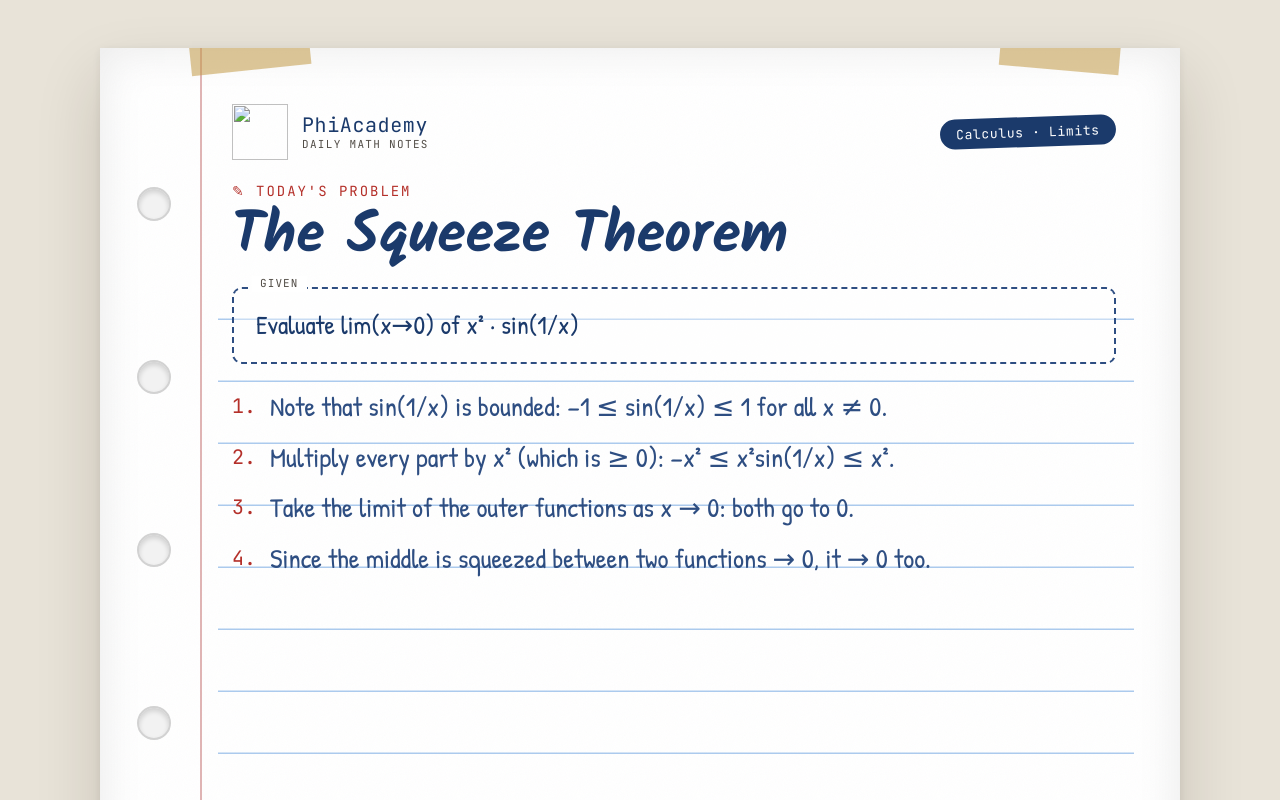
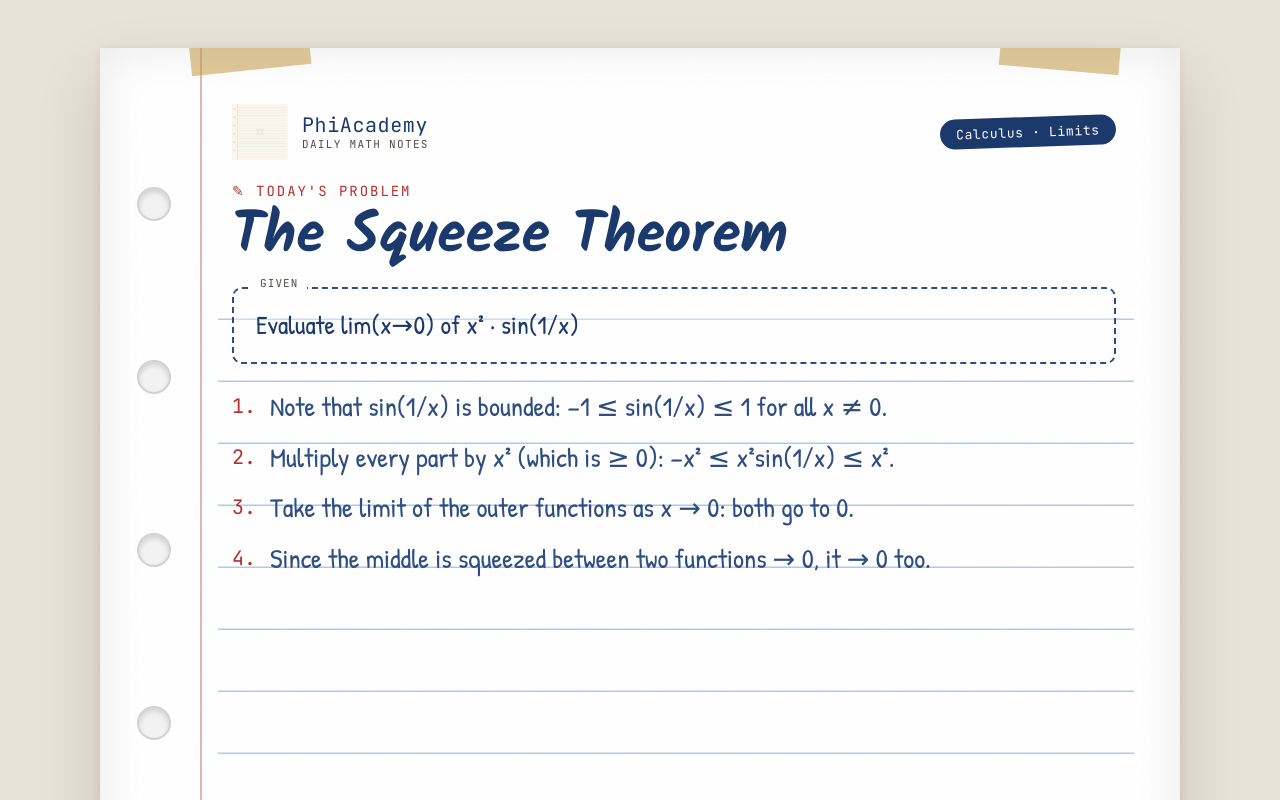
Before and after one commit to panneerv4-collab/Phi2, a plain HTML site: page index.html in a window 1280 px wide. Shown: the top 800 px of the page. Drawn offline with Linux system fonts and the light colour scheme.

Commit message:
Update index.html

```diff
--- a/index.html
+++ b/index.html
@@ -5,7 +5,7 @@
 <meta name="viewport" content="width=device-width, initial-scale=1.0">
 <title>PhiAcademy — Daily Math Notes</title>
 <meta name="description" content="Premium, handwritten-notebook-style mathematics learning cards from PhiAcademy.">
-<link rel="icon" href="assets/logos/phiacademy-logo.png">
+<link rel="icon" href="phiacademy-logo.png">
 <link rel="preconnect" href="https://fonts.googleapis.com">
 <link rel="preconnect" href="https://fonts.gstatic.com" crossorigin>
 <link href="https://fonts.googleapis.com/css2?family=Kalam:wght@400;700&family=Patrick+Hand&family=JetBrains+Mono:wght@400;500;700&display=swap" rel="stylesheet">
@@ -29,7 +29,7 @@
         <div class="card__content">
           <div class="card__header">
             <div class="card__brand">
-              <img class="card__brand-badge" src="assets/logos/phiacademy-logo.png" alt="">
+              <img class="card__brand-badge" src="phiacademy-logo.png" alt="PhiAcademy">
               <div class="card__brand-name">PhiAcademy<small>DAILY MATH NOTES</small></div>
             </div>
             <div class="card__tag js-topic">Calculus · Limits</div>
```
